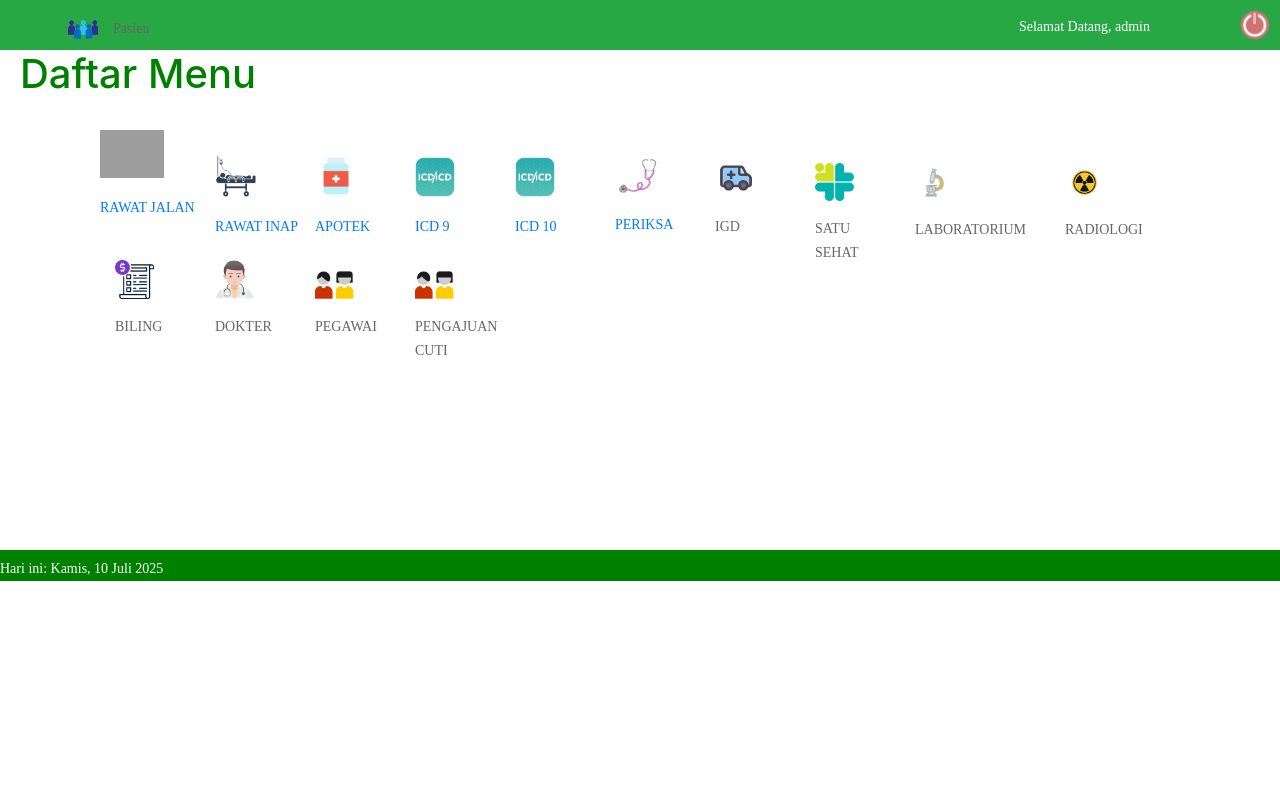
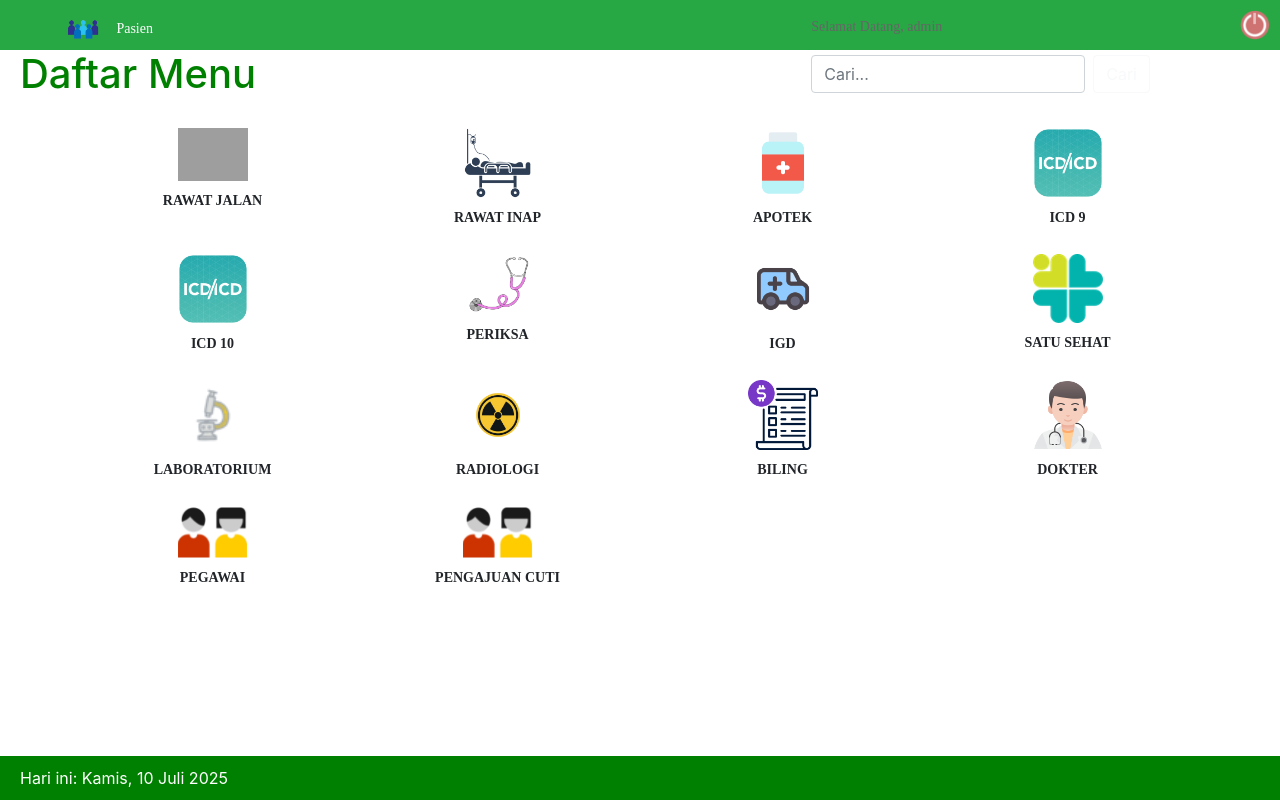
Before and after one commit to handi233/simrs, a PHP site: page /simrs/modul/dasbor/ in a window 1280 px wide. Run offline with PHP 8.4, Linux system fonts and the light colour scheme; a user stored in the database is signed in; data comes from the database, SQL or seed files in the repository; some libraries are stand-ins or nearby versions; some web fonts are replaced; grey boxes are pictures that could not be loaded.

Commit message:
index.php

```diff
--- a/simrs/modul/dasbor/index.php
+++ b/simrs/modul/dasbor/index.php
@@ -1,356 +1,213 @@
 <?php
-
 if (session_status() == PHP_SESSION_NONE) {
     session_start();
     include('../../config/koneksi.php');
 }
-// Cek apakah pengguna sudah login
-
-
 
 // Cek apakah pengguna sudah login
 if (!isset($_SESSION['username'])) {
-    // Jika belum login, redirect ke halaman login
     header('Location: http://localhost/simrs/');
     exit();
 }
-
 ?>
 
 <!DOCTYPE html>
 <html lang="en">
 <head>
-	<title>Dasboard</title>
-	<meta charset="UTF-8">
-	<meta name="viewport" content="width=device-width, initial-scale=1">
-<!--===============================================================================================-->
-	<link rel="icon" type="image/png" href="images/icons/favicon.ico"/>
-<!--===============================================================================================-->
-	<link rel="stylesheet" type="text/css" href="vendor/bootstrap/css/bootstrap.min.css">
-<!--===============================================================================================-->
-	<link rel="stylesheet" type="text/css" href="fonts/font-awesome-4.7.0/css/font-awesome.min.css">
-<!--===============================================================================================-->
-	<link rel="stylesheet" type="text/css" href="fonts/Linearicons-Free-v1.0.0/icon-font.min.css">
-<!--===============================================================================================-->
-	<link rel="stylesheet" type="text/css" href="vendor/animate/animate.css">
-<!--===============================================================================================-->
-	<link rel="stylesheet" type="text/css" href="vendor/css-hamburgers/hamburgers.min.css">
-<!--===============================================================================================-->
-	<link rel="stylesheet" type="text/css" href="vendor/animsition/css/animsition.min.css">
-<!--===============================================================================================-->
-	<link rel="stylesheet" type="text/css" href="vendor/select2/select2.min.css">
-<!--===============================================================================================-->
-	<link rel="stylesheet" type="text/css" href="vendor/daterangepicker/daterangepicker.css">
-<!--===============================================================================================-->
-	<link rel="stylesheet" type="text/css" href="css/util.css">
-	<link rel="stylesheet" type="text/css" href="css/main.css">
-<!--===============================================================================================-->
-<meta name="robots" content="noindex, follow">
- <link rel="stylesheet"
-          href=
-"https://stackpath.bootstrapcdn.com/bootstrap/4.3.1/css/bootstrap.min.css">
+    <title>Dashboard</title>
+    <meta charset="UTF-8" />
+    <meta name="viewport" content="width=device-width, initial-scale=1" />
+    <meta name="robots" content="noindex, follow" />
+    <link rel="icon" type="image/png" href="images/icons/favicon.ico" />
+    <!-- Bootstrap & vendor CSS -->
+    <link rel="stylesheet" href="vendor/bootstrap/css/bootstrap.min.css" />
+    <link rel="stylesheet" href="fonts/font-awesome-4.7.0/css/font-awesome.min.css" />
+    <link rel="stylesheet" href="fonts/Linearicons-Free-v1.0.0/icon-font.min.css" />
+    <link rel="stylesheet" href="vendor/animate/animate.css" />
+    <link rel="stylesheet" href="vendor/css-hamburgers/hamburgers.min.css" />
+    <link rel="stylesheet" href="vendor/animsition/css/animsition.min.css" />
+    <link rel="stylesheet" href="vendor/select2/select2.min.css" />
+    <link rel="stylesheet" href="vendor/daterangepicker/daterangepicker.css" />
+    <link rel="stylesheet" href="css/util.css" />
+    <link rel="stylesheet" href="css/main.css" />
+    <link rel="stylesheet" href="https://stackpath.bootstrapcdn.com/bootstrap/4.3.1/css/bootstrap.min.css" />
 
     <style>
-     .navbar-dark bg-succes {
-            background-color: lightgreen;
-
+        .navbar-dark.bg-success {
+            background-color:#28a745 !important; /* Bootstrap green */
+           opacity: 1; /* pastikan tidak transparan */
         }
-        .navbar{
+        .navbar {
             height: 50px;
             padding-top: 10px;
             padding-bottom: 10px;
         }
-
         .dropdown {
             position: relative;
             display: inline-block;
         }
         .transparent-button {
             background-color: transparent;
-  color: inherit;       /* ikut warna teks induk */
-  border: none;         /* hilangkan border */
+            color: inherit;
+            border: none;
             padding: 10px 20px;
             cursor: pointer;
         }
-.dua {
-  position: fixed;
-  top: 155px;
-  left: 200px;
-
-}
-.tiga {
-  position: fixed;
-  top: 155px;
-  left: 300px;
-
-}
-.empat {
-  position: fixed;
-  top: 157px;
-  left: 400px;
-
-}
-.lima {
-  position: fixed;
-  top: 157px;
-  left: 500px;
-
-}
-.enam {
-  position: fixed;
-  top: 157px;
-  left: 600px;
-
-
-  }
-.tujuh {
-  position: fixed;
-  top: 157px;
-  left: 700px;
-
-   }
-.delapan {
-  position: fixed;
-  top: 163px;
-  left: 800px;
-}
-.sembilan {
-  position: fixed;
-  top: 163px;
-  left: 900px;
-}
-  .rad {
-  position: fixed;
-  top: 163px;
-  left: 1050px;
-}
-.bill {
-  position: fixed;
-  top: 260px;
-  left: 100px;
-}
-.dok {
-  position: fixed;
-  top: 260px;
-  left: 200px;
-}
-
-.peg {
-  position: fixed;
-  top: 270px;
-  left: 300px;
-}
-.cuti {
-  position: fixed;
-  top: 270px;
-  left: 400px;
-}
-
+        /* Posisi fixed menu */
+        .dua { position: fixed; top: 155px; left: 200px; }
+        .tiga { position: fixed; top: 155px; left: 300px; }
+        .empat { position: fixed; top: 157px; left: 400px; }
+        .lima { position: fixed; top: 157px; left: 500px; }
+        .enam { position: fixed; top: 157px; left: 600px; }
+        .tujuh { position: fixed; top: 157px; left: 700px; }
+        .delapan { position: fixed; top: 163px; left: 800px; }
+        .sembilan { position: fixed; top: 163px; left: 900px; }
+        .rad { position: fixed; top: 163px; left: 1050px; }
+        .bill { position: fixed; top: 260px; left: 100px; }
+        .dok { position: fixed; top: 260px; left: 200px; }
+        .peg { position: fixed; top: 270px; left: 300px; }
+        .cuti { position: fixed; top: 270px; left: 400px; }
         .selamatdatang {
-  position: fixed;
+            position: absolute;
             top: 15px;
             right: 130px;
+            color: white!important;
+            text-decoration: none;
         }
         .daftarpasien {
-  position: fixed;
+            position: absolute;
             top: 5px;
             left: 55px;
-
+            color: white !important;
         }
         .exit {
             position: fixed;
             top: 10px;
             right: 10px;
-
         }
         .textdaftarpasien {
-  position: fixed;
-  top: 5px;
-  color: white;
+            color: white !important;
         }
-.h1title{
+        .h1title {
             margin-left: 20px;
             color: green;
-    margin-top: fixed;
-
+            margin-top: 0;
+            margin-bottom: 30px;
         }
-.footer{
+        .footer {
             position: fixed;
-    top: 550px;
-    bottom: none;
+            bottom: 0;
             left: 0;
             width: 100%;
             background-color: green;
-    border-top: 0 solid #ccc;
-    padding: 0;
-
+            padding: 10px 20px;
+            color: white;
         }
 
+        .modul-link {
+            text-decoration: none;
+            color: inherit;
+        }
+        .modul-link strong {
+            display: block;
+            margin-top: 8px;
+        }
+        body {
+    margin-bottom: 50px;
+}
+.modul-link,
+.modul-link:visited,
+.modul-link:hover,
+.modul-link:active,
+.modul-link:focus,
+.modul-link strong {
+    text-decoration: none !important;
+    color: inherit;
+}
+.daftarpasien a {
+    color: white !important;
+    text-decoration: none !important;
+}
+
+.daftarpasien a:hover {
+    color: white;
+    text-decoration: none;
+}
+
+
     </style>
-<nav>
+</head>
+<body>
 <nav class="navbar navbar-dark bg-success">
     <div class="selamatdatang">
-       <p style="color: white;"><?php echo "Selamat Datang, " . htmlspecialchars($_SESSION['username']); ?> </p>
+        <p>Selamat Datang, <?php echo htmlspecialchars($_SESSION['username']); ?></p>
+        <form class="form-inline" method="GET" action="">
+            <input class="form-control mr-sm-2" type="search" name="q" placeholder="Cari..." aria-label="Search" />
+            <button class="btn btn-outline-light" type="submit">Cari</button>
+        </form>
     </div>
     <div class="exit">
-    <a href="http://localhost/simrs"><img src="/simrs/asset/images/icon/exit.png" height="30"></a>
+        <a href="http://localhost/simrs"><img src="/simrs/asset/images/icon/exit.png" height="30" alt="Keluar" /></a>
     </div>
     <div class="daftarpasien">
-           <div class="textdaftarpasien">
-   <p><a href="http://localhost/simrs/modul/pasien/index.php"><img src="/simrs/asset/images/listpasien.png" height="50"></a>Pasien</p>
+        <p><a href="http://localhost/simrs/modul/pasien/index.php"><img src="/simrs/asset/images/listpasien.png" height="50"  /> Pasien</a></p>
     </div>
 </nav>
 
-</div>
-</nav>
-</head>
-<body>
+<?php
+$search = isset($_GET['q']) ? strtolower(trim($_GET['q'])) : '';
+?>
+
 <h1 class="h1title">Daftar Menu</h1>
+
 <div class="container">
     <div class="row">
-  <div class="col-md-4">
-    <div class="container">
-      <p style="text-size: 12px;" class="mt-4">
-      <a href="/simrs/modul/rawat_jalan/index.php">
-        <img src="/simrs/asset/images/rawatjalan.png" style="width:20%">
-        <div class="caption">
-       RAWAT JALAN</p>
+        <?php
+        $moduls = [
+            ['nama' => 'Rawat Jalan', 'icon' => 'rawatjalan.png', 'url' => '/simrs/modul/rawat_jalan/index.php'],
+            ['nama' => 'Rawat Inap', 'icon' => 'rawatinap.png', 'url' => '/simrs/modul/rawat_inap/index.php'],
+            ['nama' => 'Apotek', 'icon' => 'apotek.png', 'url' => '/simrs/modul/apotek/index.php'],
+            ['nama' => 'ICD 9', 'icon' => 'icd.png', 'url' => '/simrs/modul/icd9/index.php'],
+            ['nama' => 'ICD 10', 'icon' => 'icd.png', 'url' => '/simrs/modul/icd10/index.php'],
+            ['nama' => 'Periksa', 'icon' => 'pemeriksaan_ralan.png', 'url' => '/simrs/modul/periksa_ralan/index.php'],
+            ['nama' => 'IGD', 'icon' => 'IGD.png', 'url' => '/simrs/modul/igd/index.php'],
+            ['nama' => 'Satu Sehat', 'icon' => 'satusehat.png', 'url' => '/simrs/modul/satusehat/index.php'],
+            ['nama' => 'Laboratorium', 'icon' => 'laborat.png', 'url' => '/simrs/modul/laboratorium/index.php'],
+            ['nama' => 'Radiologi', 'icon' => 'rad.png', 'url' => '/simrs/modul/radiologi/index.php'],
+            ['nama' => 'Biling', 'icon' => 'biling.png', 'url' => '/simrs/modul/biling/index.php'],
+            ['nama' => 'Dokter', 'icon' => 'doctor.png', 'url' => '/simrs/modul/dokter/index.php'],
+            ['nama' => 'Pegawai', 'icon' => 'pegawai.png', 'url' => '/simrs/modul/pegawai/index.php'],
+            ['nama' => 'Pengajuan Cuti', 'icon' => 'pegawai.png', 'url' => '/simrs/modul/cuti/index.php'],
+        ];
+
+        $found = false;
+
+        foreach ($moduls as $modul) {
+            if ($search === '' || strpos(strtolower($modul['nama']), $search) !== false) {
+                $found = true;
+                echo '<div class="col-md-3 text-center mb-4">';
+                echo '<a class="modul-link" href="' . $modul['url'] . '">';
+                echo '<img src="/simrs/asset/images/' . $modul['icon'] . '" style="width:70px;" alt="' . htmlspecialchars($modul['nama']) . '" /><br>';
+                echo '<strong>' . strtoupper(htmlspecialchars($modul['nama'])) . '</strong>';
+                echo '</a>';
+                echo '</div>';
+            }
+        }
+
+        if (!$found) {
+            echo '<div class="col-12 text-center">';
+            echo '<p>Tidak ada modul yang cocok dengan pencarian "<strong>' . htmlspecialchars($search) . '</strong>"</p>';
+            echo '</div>';
+        }
+        ?>
     </div>
-   <div class="dua">
-    <div class="row">
-  <div class="col-md-4" >
-    <div class="container">
-      <p style="text-size: 12px;" class="md-4" >
-      <a href="../../modul/rawat_inap/index.php">
-        <img src="/simrs/asset/images/rawatinap.png" style="width:30%">
-        <div class="caption">
-     RAWAT INAP</p>
-        </div>
-         <div class="tiga">
-    <div class="row">
-  <div class="col-md-4" >
-    <div class="container">
-      <p style="text-size: 12px;" class="md-4" >
-      <a href="../../modul/apotek/index.php">
-        <img src="/simrs/asset/images/apotek.png" style="width:30%">
-        <div class="caption">
-      APOTEK</p>
-        </div>
-        <div class="empat">
-         <div class="row">
-  <div class="col-md-4" >
-    <div class="container">
-      <p style="text-size: 12px;" class="md-4" >
-      <a href="../../modul/icd9/index.php">
-        <img src="/simrs/asset/images/icd.png" style="width:30%">
-        <div class="caption">
-       ICD 9</p>
-        </div>
-        <div class="lima">
-         <div class="row">
-  <div class="col-md-4" >
-    <div class="container">
-      <p style="text-size: 12px;" class="md-4" >
-      <a href="../../modul/icd10/index.php">
-        <img src="/simrs/asset/images/icd.png" style="width:30%">
-        <div class="caption">
-       ICD 10</p>
-        </div>
-         <div class="enam">
-         <div class="row">
-  <div class="col-md-4" >
-    <div class="container">
-      <p style="text-size: 12px;" class="md-4" >
-      <a href="../../modul/periksa_ralan/index.php">
-        <img src="/simrs/asset/images/pemeriksaan_ralan.png" style="width:30%">
-        <div class="caption">
-     PERIKSA</p>
-        </div>
-           <div class="tujuh">
-         <div class="row">
-  <div class="col-md-4" >
-    <div class="container">
-      <p style="text-size: 12px;" class="md-4" >
-      <a href="/simrs/modul/igd/index.php">
-        <img src="/simrs/asset/images/IGD.png" style="width:30%">
-        <div class="caption">
-      <p style="left:10px;">IGD</p>
-        </div>
-    <div class="delapan">
-         <div class="row">
-  <div class="col-md-4" >
-    <div class="container">
-      <p style="text-size: 12px;" class="md-3" >
-      <a href="/simrs/modul/satusehat/index.php">
-        <img src="/simrs/asset/images/images/satusehat.png" style="width:39px">
-        <div class="caption">
-      <p style="left:8px;">SATU SEHAT </p>
-        </div>
-           <div class="sembilan">
-         <div class="row">
-  <div class="col-md-4" >
-    <div class="container">
-      <p style="text-size: 12px;" class="md-3" >
-      <a href="/simrs/modul/laboratorium/index.php">
-        <img src="/simrs/asset/images/laborat.png" style="width:39px">
-        <div class="caption">
-      <p style="left:8px;">LABORATORIUM</p>
-        </div>
-             <div class="rad">
-         <div class="row">
-  <div class="col-md-4" >
-    <div class="container">
-      <p style="text-size: 12px;" class="md-3" >
-      <a href="/simrs/modul/radiologi/index.php">
-        <img src="/simrs/asset/images/rad.png" style="width:39px">
-        <div class="caption">
-      <p style="left:8px;">RADIOLOGI</p>
-        </div>
-           <div class="bill">
-         <div class="row">
-  <div class="col-md-4" >
-    <div class="container">
-      <p style="text-size: 12px;" class="md-3" >
-      <a href="/simrs/modul/biling/index.php">
-        <img src="/simrs/asset/images/biling.png" style="width:39px">
-        <div class="caption">
-      <p style="left:8px;">BILING</p>
-        </div>
-           <div class="dok">
-         <div class="row">
-  <div class="col-md-4" >
-    <div class="container">
-      <p style="text-size: 12px;" class="md-3" >
-      <a href="/simrs/modul/dokter/index.php">
-        <img src="/simrs/asset/images/doctor.png" style="width:39px">
-        <div class="caption">
-      <p style="left:8px;">DOKTER</p>
-        </div>
-             <div class="peg">
-         <div class="row">
-  <div class="col-md-4" >
-    <div class="container">
-      <p style="text-size: 12px;" class="md-3" >
-      <a href="/simrs/modul/pegawai/index.php">
-        <img src="/simrs/asset/images/pegawai.png" style="width:39px">
-        <div class="caption">
-      <p style="left:8px;">PEGAWAI</p>
-        </div>
-               <div class="cuti">
-         <div class="row">
-  <div class="col-md-4" >
-    <div class="container">
-      <p style="text-size: 12px;" class="md-3" >
-      <a href="/simrs/modul/cuti/index.php">
-        <img src="/simrs/asset/images/pegawai.png" style="width:39px">
-        <div class="caption">
-      <p style="left:8px;">PENGAJUAN CUTI</p>
 </div>
 
-        <div class="footer">
+<footer class="footer">
     <div class="tanggal">
-<footer style="text-align: left ; margin-top: 7px;  color: white;">
         <span id="tanggal"></span>
+    </div>
+</footer>
 
 <script>
     const hari = ['Minggu','Senin','Selasa','Rabu','Kamis','Jumat','Sabtu'];
@@ -364,8 +221,6 @@
 
     document.getElementById('tanggal').innerText = `Hari ini: ${hariIni}, ${tanggal} ${bulanIni} ${tahun}`;
 </script>
-</footer>
 
 </body>
-
 </html>
```
Lines whose indentation alone changed are shown as unchanged.
